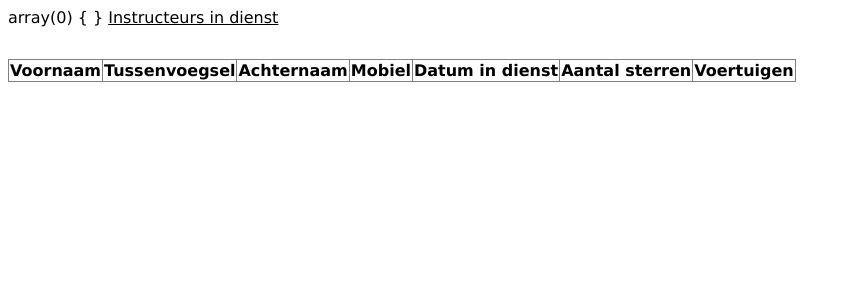
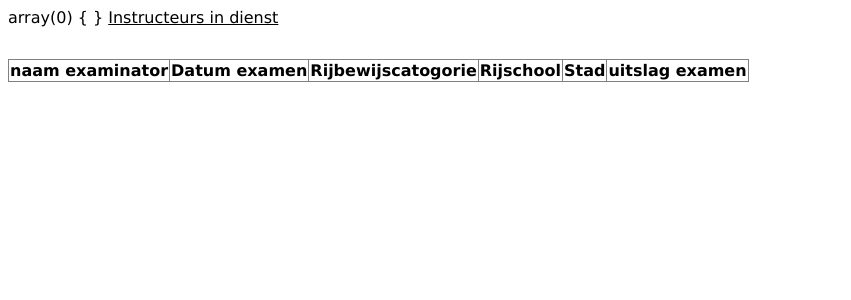
Before and after one commit to Dylankm86/BE-p4-toets-335478, a PHP site: page /Instructeur in a window 1280 px wide. Shown: the top 300 px of the page, without its empty margins (0-851 px from the left). Run offline with PHP 8.4, Linux system fonts and the light colour scheme; data that the repository does not hold is empty.

Commit message:
fourth commit

```diff
--- a/app/config/config.php
+++ b/app/config/config.php
@@ -3,6 +3,6 @@
 define('DB_HOST', 'localhost');
 define('DB_USER', 'root');
 define('DB_PASS', '');
-define('DB_NAME', 'Mvc-2209c-P4');
+define('DB_NAME', 'Mvc-p4-toets');
 
-define('URLROOT', 'http://mvc-2209c-p4.org');
+define('URLROOT', 'http://mvc-toets-p4/');
--- a/app/views/Instructeur/index.php
+++ b/app/views/Instructeur/index.php
@@ -1,5 +1,6 @@
 <!DOCTYPE html>
 <html lang="en">
+
 <head>
     <meta charset="UTF-8">
     <meta http-equiv="X-UA-Compatible" content="IE=edge">
@@ -7,22 +8,23 @@
     <link rel="stylesheet" href="<?= URLROOT; ?>/css/style.css">
     <title>Instructeurs</title>
 </head>
+
 <body>
     <u><?= $data['title']; ?></u>
 
     <table border='1'>
         <thead>
-            <th>Voornaam</th>
-            <th>Tussenvoegsel</th>
-            <th>Achternaam</th>
-            <th>Mobiel</th>
-            <th>Datum in dienst</th>
-            <th>Aantal sterren</th>
-            <th>Voertuigen</th>
+            <th>naam examinator</th>
+            <th>Datum examen</th>
+            <th>Rijbewijscatogorie</th>
+            <th>Rijschool</th>
+            <th>Stad</th>
+            <th>uitslag examen</th>
         </thead>
         <tbody>
 
         </tbody>
     </table>
 </body>
+
 </html>
```
